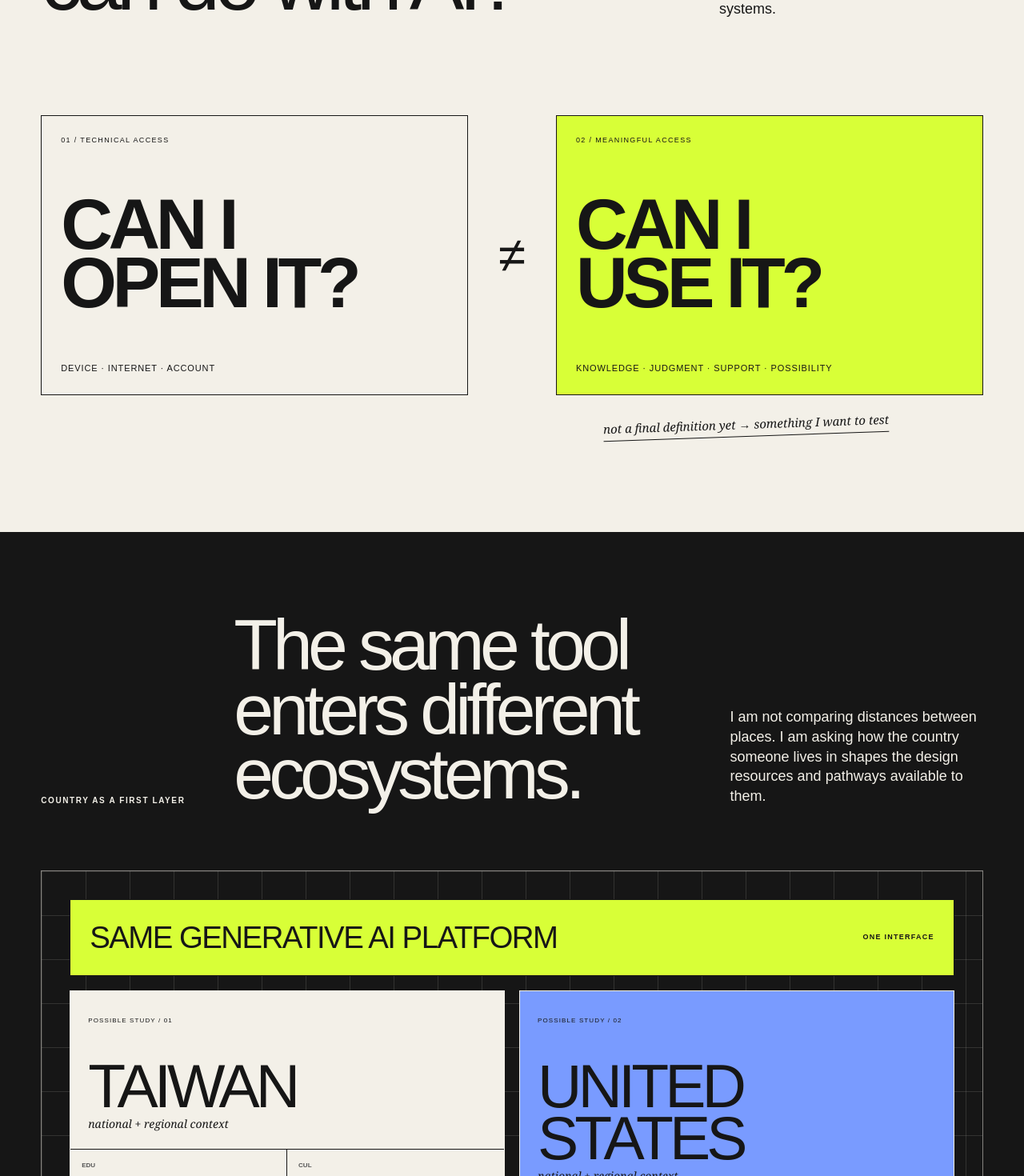
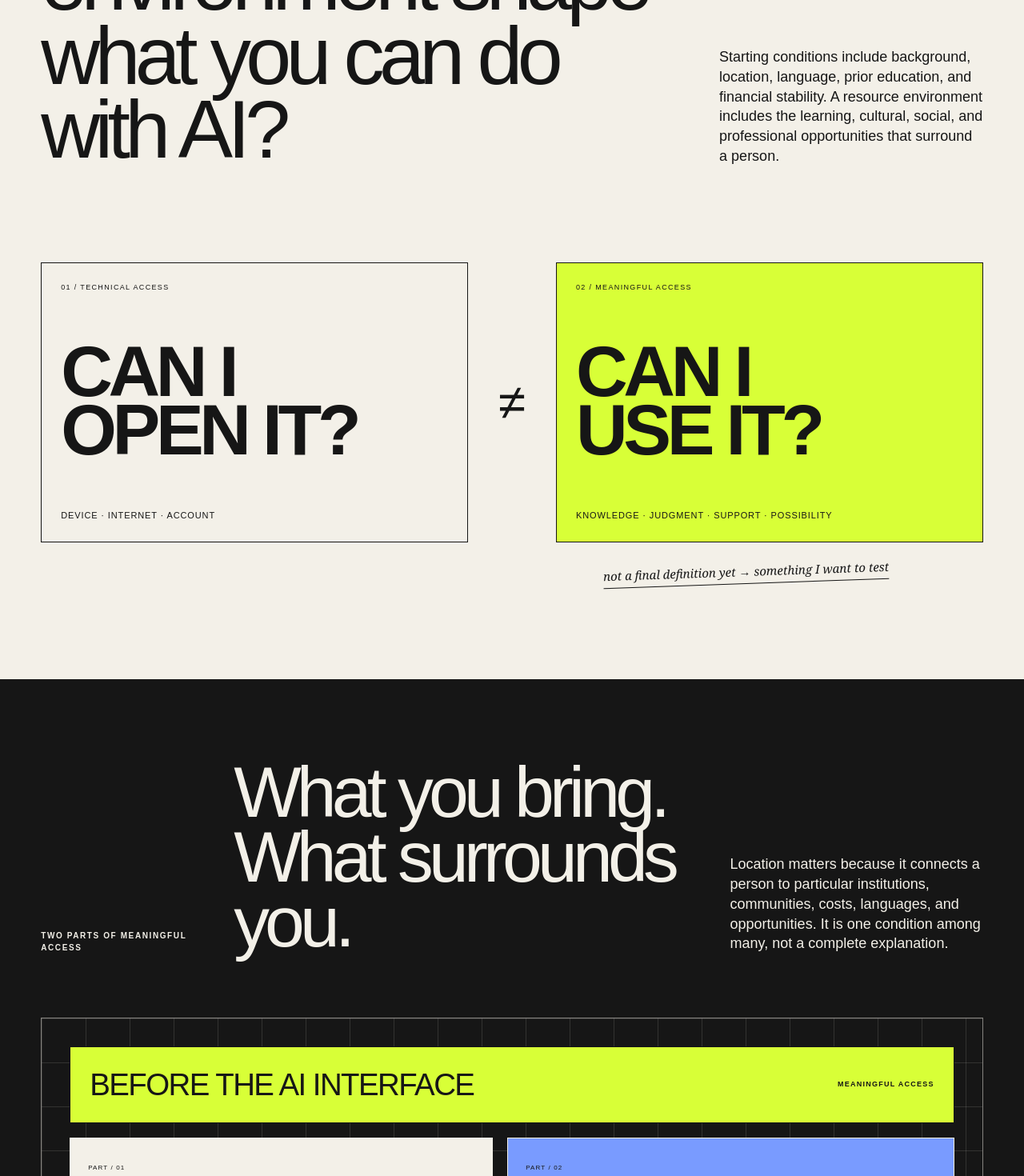
Before and after one commit to Nicoleluu/Access-Is-Not-Equity, a Next.js app: page / in a window 1280 px wide. Shown: the part 1330-2800 px from the top of the page at 80% size. Built offline with nearby package versions, Linux system fonts and the light colour scheme.

Commit message:
Clarify starting conditions and resource environment

```diff
--- a/app/layout.tsx
+++ b/app/layout.tsx
@@ -2,8 +2,8 @@ import type { Metadata } from "next";
 import "./globals.css";
 
 export const metadata: Metadata = {
-  title: "Access Is Not Equity — Nicole Lu",
-  description: "A developing visual investigation into national design ecosystems and meaningful access to AI.",
+  title: "Access Is Not Equity | Nicole Lu",
+  description: "A developing visual investigation into starting conditions, resource environments, and meaningful access to AI.",
 };
 
 export default function RootLayout({ children }: Readonly<{ children: React.ReactNode }>) {
--- a/app/page.tsx
+++ b/app/page.tsx
@@ -9,9 +9,9 @@ const resources = [
 
 const bagFragments = [
   ["ADMIT ONE", "museum ticket", "CUL"],
-  ["OPEN STUDIO", "maker-space address", "SPA"],
-  ["BFA / MFA", "art-school information", "EDU"],
-  ["DESIGNER I", "entry-level job listing", "JOB"],
+  ["OPEN STUDIO", "maker space address", "SPA"],
+  ["BFA / MFA", "art school information", "EDU"],
+  ["DESIGNER I", "entry level job listing", "JOB"],
   ["PORTFOLIO NIGHT", "industry event", "NET"],
   ["AVG. PAY", "designer salary", "INC"],
 ];
@@ -37,7 +37,7 @@ export default function Home() {
         </h1>
         <p className="turn">But what surrounds you<br />before you open it?</p>
         <div className="hero-foot">
-          <span>AI + DESIGN + LOCATION</span>
+          <span>AI + ACCESS + ENVIRONMENT</span>
           <a href="#question">follow the question ↓</a>
         </div>
         <div className="locator locator-a">40.7128° N</div>
@@ -48,11 +48,12 @@ export default function Home() {
       <section id="question" className="question-section">
         <p className="margin-label">THE QUESTION / FOR NOW</p>
         <div className="question-copy">
-          <h2>How does the country you live in shape what you can do with AI?</h2>
+          <h2>How do your starting conditions and resource environment shape what you can do with AI?</h2>
           <p>
-            Logging in is one kind of access. Knowing what to ask, what to notice,
-            and where an answer might lead is another. Those abilities develop
-            inside unequal educational, cultural, and professional systems.
+            Starting conditions include background, location, language, prior
+            education, and financial stability. A resource environment includes
+            the learning, cultural, social, and professional opportunities that
+            surround a person.
           </p>
         </div>
         <div className="access-compare">
@@ -73,38 +74,41 @@ export default function Home() {
 
       <section id="layers" className="layers-section">
         <div className="layers-head">
-          <p className="margin-label">COUNTRY AS A FIRST LAYER</p>
-          <h2>The same tool enters different ecosystems.</h2>
+          <p className="margin-label">TWO PARTS OF MEANINGFUL ACCESS</p>
+          <h2>What you bring. What surrounds you.</h2>
           <p>
-            I am not comparing distances between places. I am asking how the
-            country someone lives in shapes the design resources and pathways
-            available to them.
+            Location matters because it connects a person to particular
+            institutions, communities, costs, languages, and opportunities. It
+            is one condition among many, not a complete explanation.
           </p>
         </div>
 
-        <div className="field country-field" aria-label="A conceptual comparison of two national design ecosystems">
+        <div className="field country-field" aria-label="Starting conditions and resource environment">
           <div className="map-grid" />
-          <div className="same-tool"><span>SAME GENERATIVE AI PLATFORM</span><b>ONE INTERFACE</b></div>
+          <div className="same-tool"><span>BEFORE THE AI INTERFACE</span><b>MEANINGFUL ACCESS</b></div>
           <div className="country-column country-a">
-            <header><small>POSSIBLE STUDY / 01</small><h3>TAIWAN</h3><p>national + regional context</p></header>
+            <header><small>PART / 01</small><h3>STARTING CONDITIONS</h3><p>what a person arrives with</p></header>
+            <div className="country-resources">
+              {[
+                ["LOC","location"],["LAN","language"],["FAM","family background"],
+                ["CLS","social class"],["EDU","prior education"],["TIM","time + money"],
+              ].map(([code,name]) => <span key={code}><b>{code}</b>{name}</span>)}
+            </div>
+            <footer>BACKGROUND / EXPERIENCE / POSITION</footer>
+          </div>
+          <div className="country-column country-b">
+            <header><small>PART / 02</small><h3>RESOURCE ENVIRONMENT</h3><p>what is available around a person</p></header>
             <div className="country-resources">
               {resources.map((item) => <span key={item.code}><b>{item.code}</b>{item.name}</span>)}
             </div>
-            <footer>COLLECT DATA / FIND PATTERNS / DO NOT ASSUME</footer>
+            <footer>LEARNING / CULTURE / NETWORKS / OPPORTUNITY</footer>
           </div>
-          <div className="country-column country-b">
-            <header><small>POSSIBLE STUDY / 02</small><h3>UNITED STATES</h3><p>national + regional context</p></header>
-            <div className="country-resources">
-              {resources.map((item) => <span key={item.code}><b>{item.code}</b>{item.name}</span>)}
-            </div>
-            <footer>USE THE SAME CATEGORIES / COMPARE CONDITIONS</footer>
-          </div>
-          <div className="field-note">possible comparison — countries not confirmed yet</div>
+          <div className="field-note">These conditions overlap and shape each other.</div>
         </div>
 
         <div className="working-chain">
-          <span>COUNTRY CONTEXT</span><i />
-          <span>DESIGN ECOSYSTEM</span><i />
+          <span>STARTING CONDITIONS</span><i />
+          <span>RESOURCE ENVIRONMENT</span><i />
           <span>KNOWLEDGE + OPPORTUNITY</span><i />
           <span>MEANINGFUL AI USE</span>
         </div>
@@ -149,7 +153,7 @@ export default function Home() {
             <small>PRINTED VERTICAL DRAWING · IN DEVELOPMENT</small>
             <h3>Before the Prompt</h3>
             <p className="drawing-question">What happens before a person reaches an AI prompt?</p>
-            <p>The drawing looks at the layers that shape a person approaching AI—not the technical layers behind the AI system.</p>
+            <p>The drawing looks at the layers that shape a person approaching AI. It does not examine the technical layers behind the AI system.</p>
             <blockquote>By the time someone reaches the same prompt box, their access has already been shaped by unequal experiences, knowledge, relationships, and opportunities.</blockquote>
           </div>
           <div className="before-prompt-plan" aria-label="Planning outline for the Before the Prompt vertical drawing">
@@ -158,7 +162,7 @@ export default function Home() {
               <strong>THE USER IS NOT<br />THE STARTING POINT.</strong>
             </header>
             <ol>
-              <li><b>01</b><div><strong>STARTING CONTEXT</strong><span>country · language · social class · family · prior education</span><small>Where does a person begin?</small></div></li>
+              <li><b>01</b><div><strong>STARTING CONTEXT</strong><span>location · language · social class · family · prior education</span><small>Where does a person begin?</small></div></li>
               <li><b>02</b><div><strong>EXPOSURE</strong><span>museums · books · exhibitions · objects · ways of making</span><small>What have they had opportunities to encounter?</small></div></li>
               <li><b>03</b><div><strong>LEARNING</strong><span>vocabulary · technical skills · references · research methods</span><small>What knowledge have they been able to develop?</small></div></li>
               <li><b>04</b><div><strong>GUIDANCE</strong><span>teachers · mentors · peers · critique · professional networks</span><small>Who helps reveal the next possibility?</small></div></li>
@@ -181,12 +185,12 @@ export default function Home() {
             <small>MATERIAL GESTURE · EARLY TEST</small>
             <h3>Bags of surrounding resources</h3>
             <p className="material-question">What resources surround an emerging designer before they approach AI?</p>
-            <p>The installation has two country sections. Within each section, every transparent bag represents one resource category through collected printed evidence.</p>
-            <blockquote>The same AI tool can enter countries with very different educational, cultural, and professional conditions.</blockquote>
+            <p>The installation compares two resource environments situated in different locations. Within each section, every transparent bag represents one resource category through collected printed evidence.</p>
+            <blockquote>People can approach the same AI tool from very different educational, cultural, social, and professional environments.</blockquote>
           </div>
           <div className="bag-sample">
             <div className="bag-handle" />
-            <p>COUNTRY / 01 · CATEGORY / EDUCATION</p>
+            <p>RESOURCE ENVIRONMENT / A · CATEGORY / EDUCATION</p>
             {bagFragments.map(([title, note, code], index) => (
               <span className={`fragment f${index + 1}`} key={title}>
                 <b>{title}</b><small>{note}</small><i>{code}</i>
@@ -197,7 +201,7 @@ export default function Home() {
             <section>
               <small>UNIT OF COMPARISON</small>
               <h4>One bag = one category</h4>
-              <p>The display is divided into two country sections. Each section repeats the same set of labeled category bags so equivalent resources can be compared across the two countries.</p>
+              <p>The display is divided into two resource environment sections. Each section repeats the same set of labeled category bags so equivalent resources can be compared across two situated case studies.</p>
             </section>
             <section>
               <small>WHAT GOES INSIDE</small>
@@ -210,7 +214,7 @@ export default function Home() {
             </section>
             <section>
               <small>LABELING SYSTEM</small>
-              <p>Each country section is clearly titled. Every bag is labeled by category, and every printed fragment includes its source, date, and value when relevant. Category labels repeat across both sections.</p>
+              <p>Each resource environment section is clearly titled. Every bag is labeled by category, and every printed fragment includes its source, date, and value when relevant. Category labels repeat across both sections.</p>
               <div className="label-key"><b>EDU</b><b>CUL</b><b>SPA</b><b>NET</b><b>JOB</b><b>INC</b></div>
             </section>
             <section>
@@ -226,7 +230,7 @@ export default function Home() {
         <h2>This project is not trying to solve unequal access yet.</h2>
         <div className="open-grid">
           <p><b>WHO?</b><span>Which emerging designers am I talking about?</span></p>
-          <p><b>WHERE?</b><span>Which two countries make a responsible and meaningful comparison?</span></p>
+          <p><b>WHERE?</b><span>Which two locations or communities make a responsible and meaningful comparison?</span></p>
           <p><b>WHAT?</b><span>Which resources actually shape meaningful AI use?</span></p>
           <p><b>HOW?</b><span>How can I compare without reducing people to profiles?</span></p>
         </div>
```
